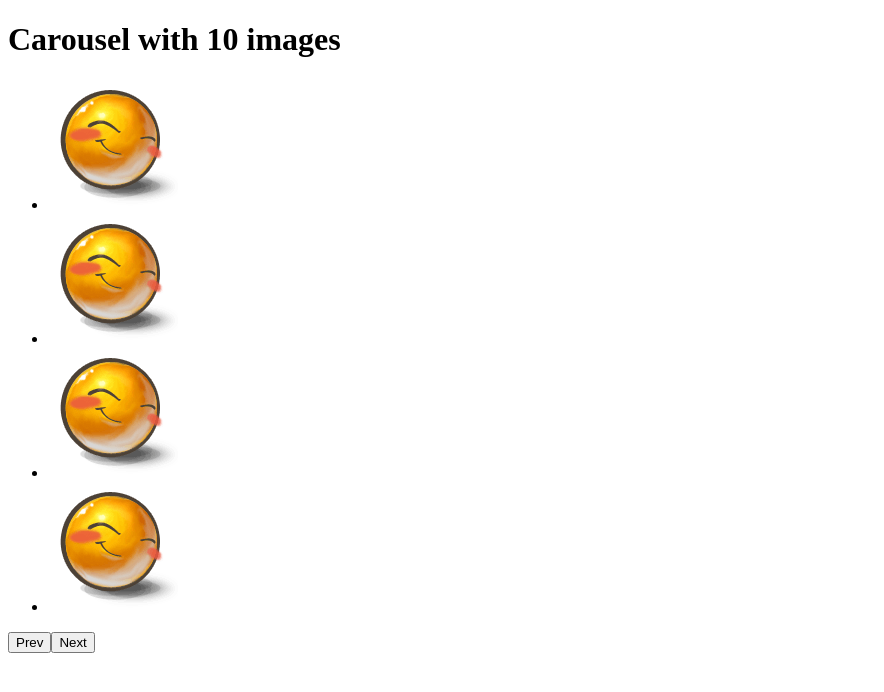
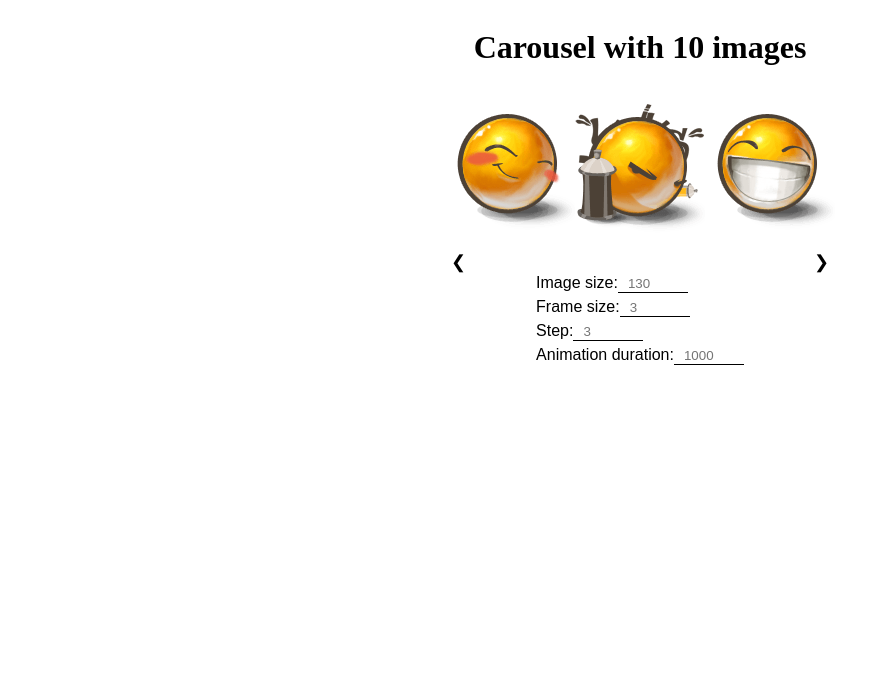
Before and after one commit to mate-academy/react_carousel, a React (Create React App) app: page / in a window 1280 px wide. Shown: the top 692 px of the page, without its empty margins (0-884 px from the left). Built offline with nearby package versions, Linux system fonts and the light colour scheme; the HTML template or start-up script is replaced by a standard one.

Commit message:
solution

```diff
--- a/package.json
+++ b/package.json
@@ -17,7 +17,7 @@
     "@mate-academy/cypress-tools": "^1.0.4",
     "@mate-academy/eslint-config-react": "*",
     "@mate-academy/eslint-config-react-typescript": "*",
-    "@mate-academy/scripts": "^1.2.1",
+    "@mate-academy/scripts": "^1.2.8",
     "@mate-academy/students-ts-config": "*",
     "@mate-academy/stylelint-config": "*",
     "@types/node": "^17.0.23",
--- a/src/App.scss
+++ b/src/App.scss
@@ -1 +1,25 @@
-// style go here
+.App {
+  display: flex;
+  flex-direction: column;
+  align-items: center;
+  margin: 0 auto;
+}
+
+.inputs-container {
+  display: flex;
+  flex-direction: column;
+  gap: 5px;
+}
+
+input {
+  box-sizing: border-box;
+  width: 70px;
+  height: fit-content;
+  border: none;
+  border-bottom: 0.5px solid #000;
+  padding-left: 10px;
+}
+
+label {
+  font: 16px sans-serif;
+}
--- a/src/App.tsx
+++ b/src/App.tsx
@@ -1,9 +1,14 @@
 import React from 'react';
 import './App.scss';
-import Carousel from './components/Carousel';
+import { Carousel } from './components/Carousel';
 
 interface State {
   images: string[];
+  step: number,
+  frameSize: number,
+  imgWidth: number,
+  animationDur: number,
+  infinite: boolean,
 }
 
 class App extends React.Component<{}, State> {
@@ -20,17 +25,127 @@ class App extends React.Component<{}, State> {
       './img/9.png',
       './img/10.png',
     ],
+    step: 3,
+    frameSize: 3,
+    imgWidth: 130,
+    animationDur: 1000,
+    infinite: false,
+
+  };
+
+  inputHandler = (event: React.FocusEvent<HTMLInputElement>) => {
+    switch (event.currentTarget.name) {
+      case 'itemWidth': {
+        if (+event.currentTarget.value > 0) {
+          this.setState({ imgWidth: +event.currentTarget.value });
+        }
+
+        this.setState({ imgWidth: 130 });
+
+        return;
+      }
+
+      case 'frameSize': {
+        if (+event.currentTarget.value
+          && +event.currentTarget.value <= this.state.images.length) {
+          this.setState({ frameSize: +event.currentTarget.value });
+        }
+
+        this.setState({ frameSize: 3 });
+
+        return;
+      }
+
+      case 'step': {
+        if (+event.currentTarget.value > 0) {
+          this.setState({ step: +event.currentTarget.value });
+        }
+
+        this.setState({ step: 3 });
+
+        return;
+      }
+
+      case 'animationDuration': {
+        if (+event.currentTarget.value > 500) {
+          this.setState({ animationDur: +event.currentTarget.value });
+        }
+
+        this.setState({ animationDur: 1000 });
+
+        break;
+      }
+
+      default:
+    }
   };
 
   render() {
-    const { images } = this.state;
+    const {
+      images,
+      step,
+      frameSize,
+      imgWidth,
+      animationDur,
+      infinite,
+    } = this.state;
 
     return (
       <div className="App">
-        {/* eslint-disable-next-line */}
-        <h1>Carousel with {images.length} images</h1>
-
-        <Carousel />
+        <h1 data-cy="title">{`Carousel with ${images.length} images`}</h1>
+        <Carousel
+          images={images}
+          step={step}
+          frameSize={frameSize}
+          itemWidth={imgWidth}
+          animationDuration={animationDur}
+          infinite={infinite}
+        />
+        <div className="inputs-container">
+          <label htmlFor="itemWidth">
+            Image size:
+            <input
+              type="number"
+              name="itemWidth"
+              id="itemWidth"
+              min={50}
+              placeholder="130"
+              onBlur={this.inputHandler}
+            />
+          </label>
+          <label htmlFor="frameSize">
+            Frame size:
+            <input
+              type="number"
+              name="frameSize"
+              id="frameSize"
+              min={1}
+              placeholder="3"
+              onBlur={this.inputHandler}
+            />
+          </label>
+          <label htmlFor="step">
+            Step:
+            <input
+              type="number"
+              name="step"
+              id="step"
+              min={1}
+              placeholder="3"
+              onBlur={this.inputHandler}
+            />
+          </label>
+          <label htmlFor="animationDuration">
+            Animation duration:
+            <input
+              type="number"
+              name="animationDuration"
+              id="animationDuration"
+              placeholder="1000"
+              onBlur={this.inputHandler}
+            />
+          </label>
+        </div>
       </div>
     );
   }
--- a/src/components/Carousel.scss
+++ b/src/components/Carousel.scss
@@ -1 +1,28 @@
-// style go here
+.Carousel {
+  overflow: hidden;
+
+  &__list {
+    padding: 0;
+    list-style: none;
+    display: flex;
+    flex-direction: row;
+  }
+
+  &__button-container {
+    display: flex;
+    flex-direction: row;
+    justify-content: space-between;
+  }
+
+  &__button {
+    border: none;
+    background-color: transparent;
+    font-size: 18px;
+  }
+}
+
+li {
+  margin: 0;
+  padding: 0;
+  list-style: none;
+}
--- a/src/components/Carousel.tsx
+++ b/src/components/Carousel.tsx
@@ -1,18 +1,135 @@
 import React from 'react';
 import './Carousel.scss';
 
-const Carousel: React.FC = () => (
-  <div className="Carousel">
-    <ul className="Carousel__list">
-      <li><img src="./img/1.png" alt="1" /></li>
-      <li><img src="./img/1.png" alt="2" /></li>
-      <li><img src="./img/1.png" alt="3" /></li>
-      <li><img src="./img/1.png" alt="4" /></li>
-    </ul>
+type State = {
+  currPosition: number,
+};
 
-    <button type="button">Prev</button>
-    <button type="button">Next</button>
-  </div>
-);
+type Props = {
+  images: string[],
+  step: number,
+  frameSize: number,
+  itemWidth: number,
+  animationDuration: number,
+  infinite: boolean,
+};
 
-export default Carousel;
+export class Carousel extends React.Component<Props, State> {
+  state = {
+    currPosition: 0,
+  };
+
+  maxPosition = this.props.itemWidth
+    * (this.props.images.length - this.props.frameSize);
+
+  stepSize = this.props.itemWidth * this.props.step;
+
+  componentDidUpdate() {
+    this.maxPosition = (this.props.itemWidth * this.props.images.length)
+    - (this.props.itemWidth * this.props.frameSize);
+
+    this.stepSize = this.props.itemWidth * this.props.step;
+  }
+
+  nextHandler = () => {
+    const { currPosition } = this.state;
+    const { itemWidth, infinite } = this.props;
+
+    if (currPosition + this.stepSize < this.maxPosition) {
+      this.setState((prevState) => ({
+        currPosition: prevState.currPosition + this.stepSize,
+      }));
+    }
+
+    if (currPosition + this.stepSize >= this.maxPosition
+      && currPosition < this.maxPosition) {
+      this.setState({ currPosition: this.maxPosition });
+    }
+
+    if (currPosition + itemWidth > this.maxPosition
+      && currPosition >= this.maxPosition
+      && infinite) {
+      this.setState({ currPosition: 0 });
+    }
+  };
+
+  prevHandler = () => {
+    const { currPosition } = this.state;
+    const { itemWidth, infinite, frameSize } = this.props;
+
+    if (currPosition >= this.stepSize) {
+      this.setState((prevState) => ({
+        currPosition: prevState.currPosition - this.stepSize,
+      }));
+    }
+
+    if (currPosition < (itemWidth * frameSize)) {
+      this.setState({
+        currPosition: 0,
+      });
+    }
+
+    if (currPosition === 0 && infinite) {
+      this.setState({
+        currPosition: this.maxPosition,
+      });
+    }
+  };
+
+  render() {
+    const {
+      images,
+      itemWidth,
+      frameSize,
+      animationDuration,
+    } = this.props;
+    const { currPosition } = this.state;
+
+    return (
+      <div
+        className="Carousel"
+        style={{ width: `${itemWidth * frameSize}px` }}
+      >
+        <ul
+          className="Carousel__list"
+          style={{
+            transform: `translateX(-${currPosition}px)`,
+            transition: `transform ${animationDuration}ms`,
+            width: `${this.props.itemWidth * this.props.images.length}px`,
+          }}
+        >
+          {images.map((image, index) => (
+            <li
+              key={`${index + 1}`}
+              style={{ width: `${itemWidth}px`, height: `${itemWidth}px` }}
+            >
+              <img
+                src={image}
+                alt="1"
+                style={{ width: `${itemWidth}px`, height: `${itemWidth}px` }}
+              />
+            </li>
+          ))}
+        </ul>
+        <div className="Carousel__button-container">
+          <button
+            className="Carousel__button"
+            type="button"
+            onClick={this.prevHandler}
+          >
+            &#10094;
+          </button>
+          <button
+            className="Carousel__button"
+            type="button"
+            data-cy="next"
+            onClick={this.nextHandler}
+          >
+            &#10095;
+          </button>
+        </div>
+
+      </div>
+    );
+  }
+}
```
Also changed, not shown: 2 other files (tests, documents, lock files or other folders).
